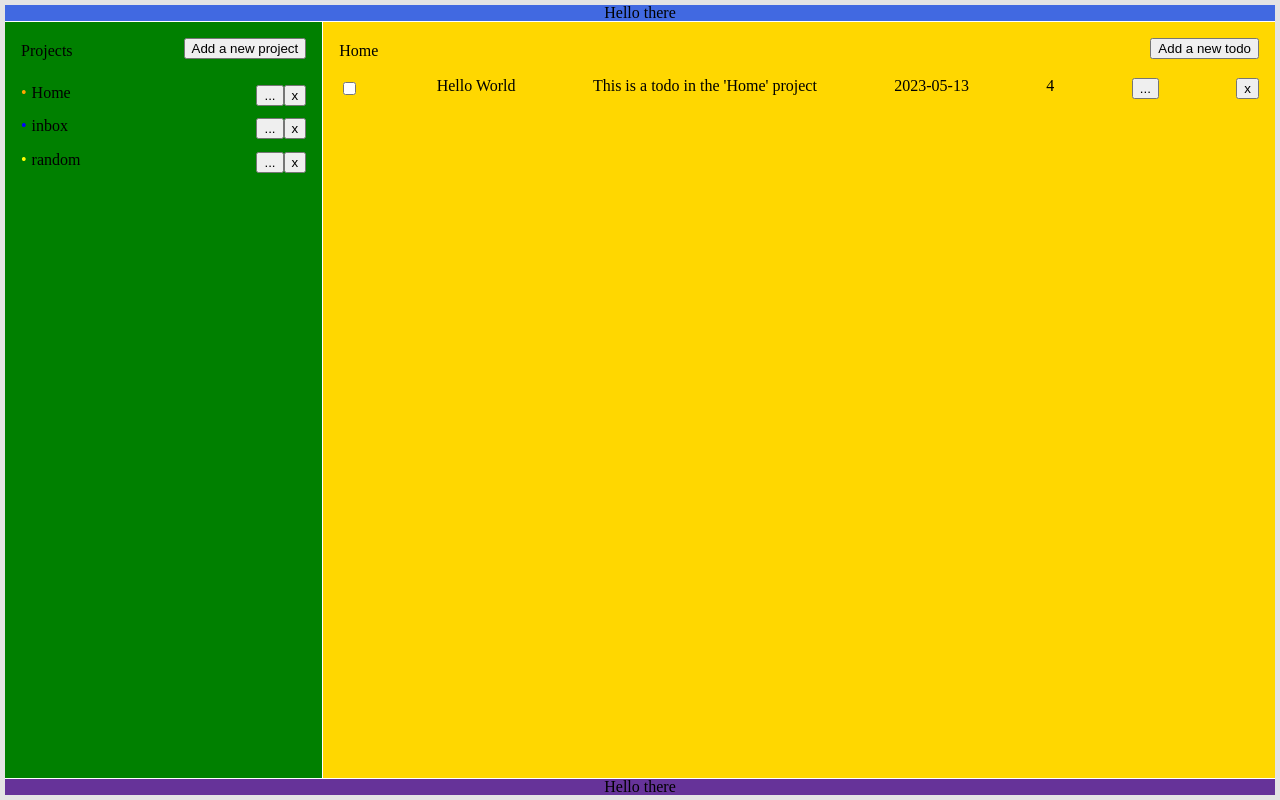
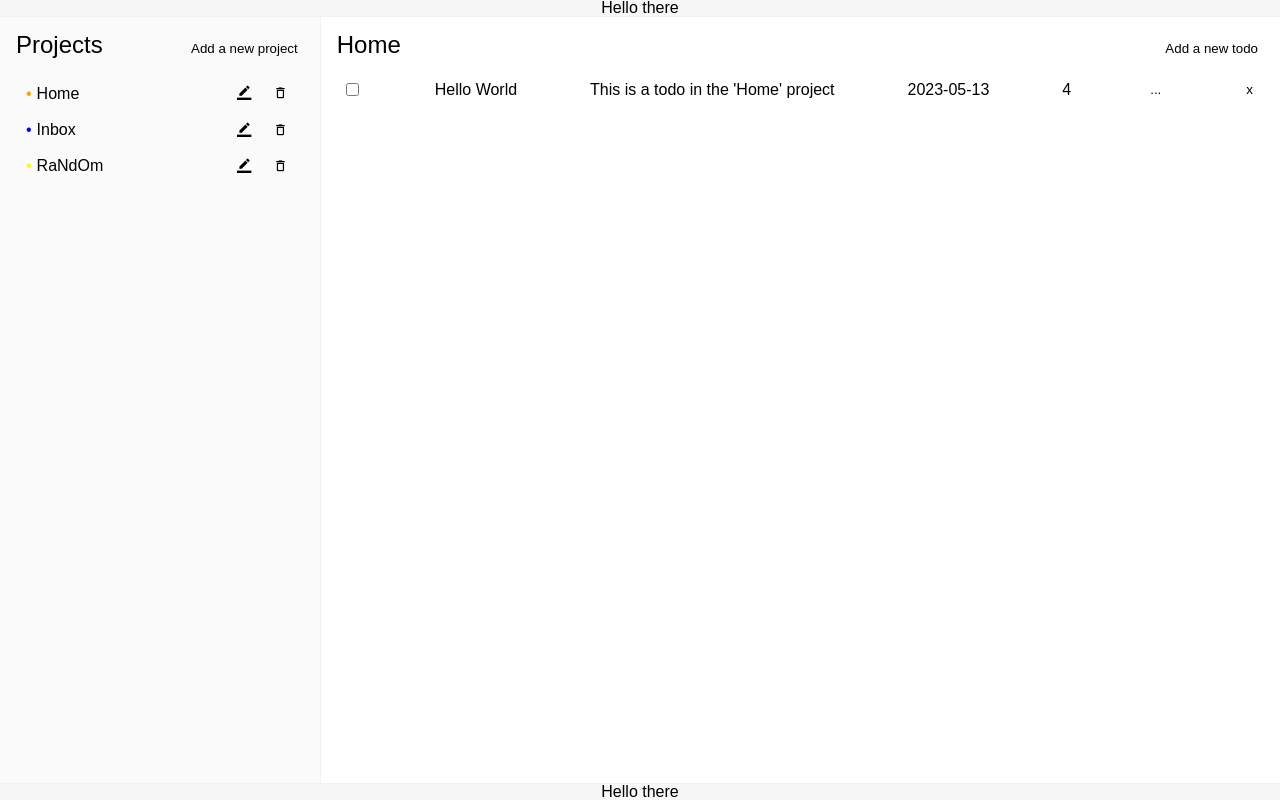
Before and after one commit to shaun-b1/to_do_list, a website built with webpack: page dist/index.html in a window 1280 px wide. Built offline with Linux system fonts and the light colour scheme.

Commit message:
CSS Updates; removed the primary colours, added in some material icons, added list shading for projects

```diff
--- a/package.json
+++ b/package.json
@@ -37,5 +37,8 @@
       "eslint",
       "prettier --write"
     ]
+  },
+  "dependencies": {
+    "material-icons": "^1.13.6"
   }
 }
--- a/src/css/reset.css
+++ b/src/css/reset.css
@@ -127,3 +127,8 @@ table {
   border-collapse: collapse;
   border-spacing: 0;
 }
+button {
+  border: none;
+  background: none;
+  cursor: pointer;
+}
--- a/src/css/style.css
+++ b/src/css/style.css
@@ -1,16 +1,25 @@
+:root {
+  --off-white-one: rgb(250, 250, 250);
+  --off-white-two: rgb(247, 247, 247);
+  --hover-light: rgb(238, 238, 238);
+  --hover-dark: rgb(222, 222, 222);
+  --highlight: rgb(221, 75, 57);
+  --text-color: rgb(32, 32, 32);
+}
+
 body {
   background: #e4e4e4;
   height: 100vh;
-  font: 500 100% system-ui, sans-serif;
   display: flex;
   justify-content: center;
   align-items: center;
+  font-family: Arial, Helvetica, sans-serif;
 }
 
 .container {
-  background: white;
-  height: calc(100vh - 10px);
-  width: calc(100vw - 10px);
+  background: rgb(241, 241, 241);
+  height: 100vh;
+  width: 100vw;
   display: grid;
   grid-template-columns: minmax(10px, 1fr) minmax(10px, 3fr);
   grid-template-rows: min-content 1fr min-content;
@@ -27,13 +36,13 @@ body {
 
 header {
   grid-column: 1 / -1;
-  background-color: royalblue;
+  background-color: var(--off-white-two)
 }
 
 main {
   grid-column: 2 / 3;
   grid-row: 2 / 3;
-  background-color: gold;
+  background-color: rgb(255, 255, 255);
   display: flex;
   justify-content: center;
   align-items: start;
@@ -42,7 +51,7 @@ main {
 aside {
   grid-column: 1 / 2;
   grid-row: 2 / 3;
-  background-color: green;
+  background-color: var(--off-white-one);
 }
 
 #aside-title, #main-title {
@@ -51,17 +60,12 @@ aside {
   justify-content: space-between;
   align-items: flex-end;
   margin: 1rem 1rem 0;
-}
-
-aside {
-  grid-column: 1 / 2;
-  grid-row: 2 / 3;
-  background-color: green;
+  font-size: 1.5rem;
 }
 
 footer {
   grid-column: 1 / -1;
-  background-color: rebeccapurple;
+  background-color: var(--off-white-two)
 }
 
 #projects, #todos {
@@ -77,15 +81,26 @@ footer {
   width: 100%;
   display: flex;
   justify-content: space-between;
+  border-radius: 5px;
+  align-items: center;
 }
 
-.project {
-  padding: 0.4rem 0;
+.project > *:first-child {
+  padding-left: 10px;
 }
 
 .project > * {
   display: flex;
   justify-content: space-around;
+}
+
+.project-button-section, .todo:first-child{
+  padding: 5px;
+}
+
+.project-button-section > * > .material-icons {
+  font-size: 0.9rem;
+  padding: 5px;
 }
 
 .project > :first-child > :nth-child(2){
@@ -117,3 +132,12 @@ form > * {
     justify-content: center;
     align-items: center;
 }
+
+button:hover {
+  background-color: var(--hover-dark);
+  border-radius: 5px;
+}
+
+li:hover {
+  background-color: var(--hover-light);
+}
--- a/src/js/index.js
+++ b/src/js/index.js
@@ -1,11 +1,10 @@
 /* eslint-disable no-unused-vars */
+import "../css/reset.css";
 import "../css/style.css";
-import "../css/reset.css";
 import { aside } from "./aside";
 import { header } from "./header";
 import { main, footer } from "./main";
 import { addAllProjects } from "./project_ui";
-import { projectManager } from "./project_manager";
 
 function initialise() {
   const container = document.createElement("div");
--- a/src/js/project_manager.js
+++ b/src/js/project_manager.js
@@ -16,8 +16,8 @@ const projectManager = (function () {
         },
       ],
     },
-    { title: "inbox", colour: "blue", todos: [] },
-    { title: "random", colour: "yellow", todos: [] },
+    { title: "Inbox", colour: "blue", todos: [] },
+    { title: "RaNdOm", colour: "yellow", todos: [] },
   ];
   let currentProject;
 
--- a/src/js/project_ui.js
+++ b/src/js/project_ui.js
@@ -1,5 +1,7 @@
 import { projectManager } from "./project_manager";
 import { projectModal } from "./project_modal";
+// eslint-disable-next-line no-unused-vars
+import { MaterialIcon } from "material-icons";
 export {
   addAllProjects,
   addProjectUI,
@@ -36,6 +38,7 @@ function addProjectUI(newProject) {
   const deleteButton = deleteProject();
 
   const buttonSection = document.createElement("div");
+  buttonSection.classList.add("project-button-section");
 
   project.addEventListener("click", (e) => {
     projectManager.setCurrentProject(e.currentTarget);
@@ -51,7 +54,7 @@ function addProjectUI(newProject) {
 function editProject() {
   const button = document.createElement("button");
   button.classList.add("edit-project-button");
-  button.textContent = "...";
+  button.innerHTML = `<span class="material-icons">border_color</span>`;
   button.addEventListener("click", (e) => {
     document.body.appendChild(
       projectModal(
@@ -86,7 +89,7 @@ function updateProjectTitle(project) {
 function deleteProject() {
   const button = document.createElement("button");
   button.classList.add("delete-project-button");
-  button.textContent = "x";
+  button.innerHTML = `<span class="material-icons">delete_outline</span>`;
   button.addEventListener("click", (e) => {
     projectManager.deleteProject(e.currentTarget);
     button.parentElement.parentElement.remove();
```
Also changed, not shown: dist/0c35d18bf06992036b69.woff2 (added), dist/219aa9140e099e6c72ed.woff2 (added), dist/3a4004a46a653d4b2166.woff (added), dist/3baa5b8f3469222b822d.woff (added), dist/4d73cb90e394b34b7670.woff (added), dist/4ef4218c522f1eb6b5b1.woff2 (added), dist/5d681e2edae8c60630db.woff (added), dist/6f420cf17cc0d7676fad.woff2 (added), dist/c380809fd3677d7d6903.woff2 (added), dist/f882956fd323fd322f31.woff (added), dist/js/aside.bundle.js, dist/js/index.bundle.js, dist/js/main.bundle.js, dist/js/project_manager.bundle.js, 5 more files, 1 other file.
